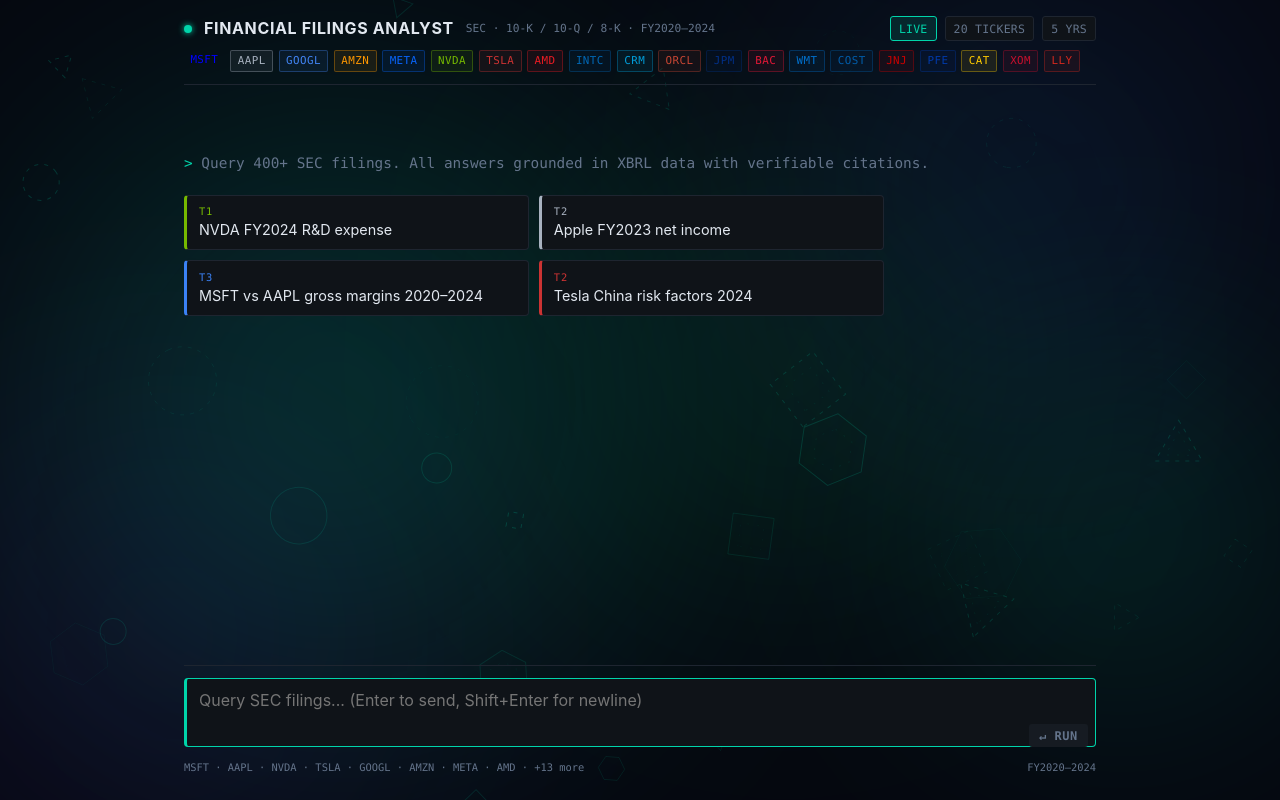
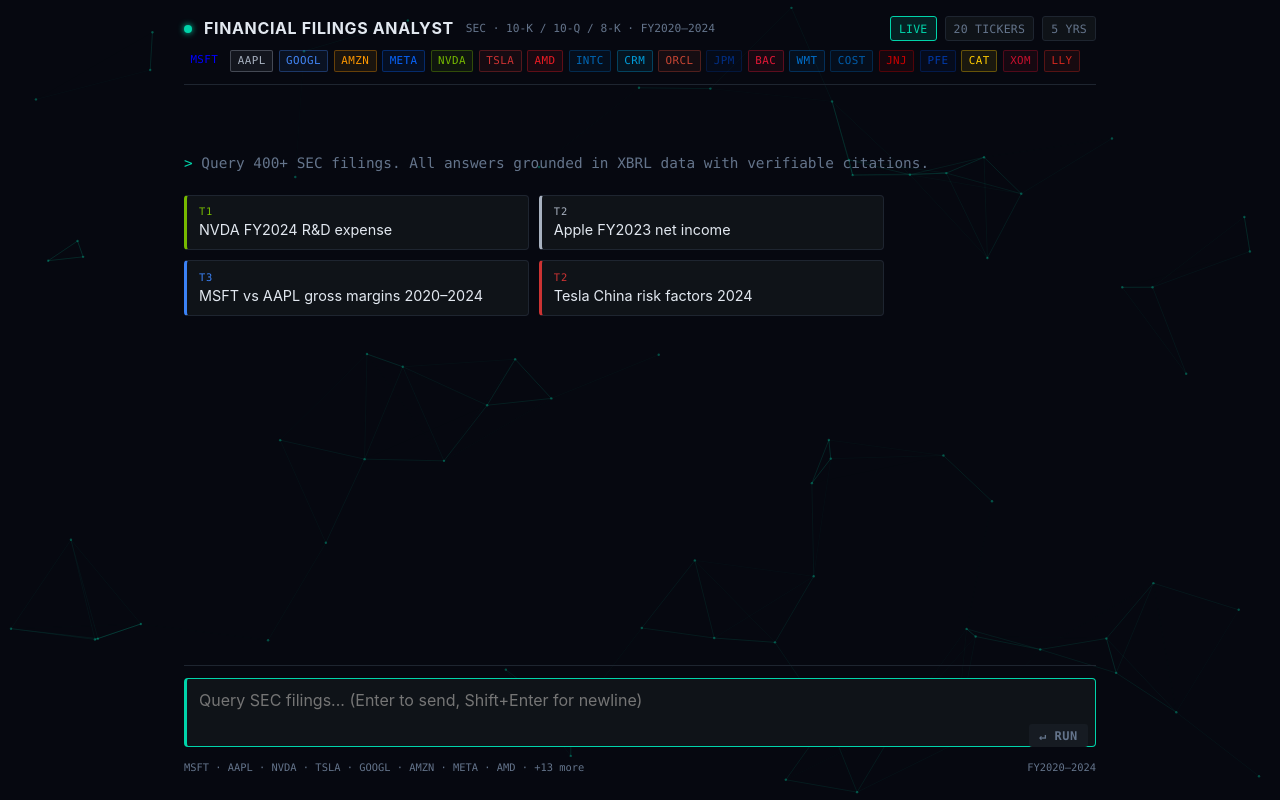
Before and after one commit to Ananya-d14/financial-filings-agent, a Next.js app in the folder frontend/: page / in a window 1280 px wide. Built offline with nearby package versions, Linux system fonts and the light colour scheme.

Commit message:
Replace aurora blobs with geometric lines animation (particle network + wireframe shapes)

```diff
--- a/frontend/app/globals.css
+++ b/frontend/app/globals.css
@@ -17,107 +17,6 @@
   --code-bg: #0d1117;
   --font-mono: ui-monospace, "SF Mono", Menlo, Consolas, monospace;
   --font-sans: ui-sans-serif, "Inter", system-ui, -apple-system, sans-serif;
-}
-
-/* ── Aurora Mesh Gradient ──────────────────────────────── */
-
-@keyframes orb-1 {
-  0%   { transform: translate(0%, 0%)    scale(1); }
-  33%  { transform: translate(15%, 20%)  scale(1.15); }
-  66%  { transform: translate(-10%, 15%) scale(0.9); }
-  100% { transform: translate(0%, 0%)    scale(1); }
-}
-@keyframes orb-2 {
-  0%   { transform: translate(0%, 0%)     scale(1); }
-  33%  { transform: translate(-20%, -10%) scale(1.1); }
-  66%  { transform: translate(10%, -20%)  scale(0.95); }
-  100% { transform: translate(0%, 0%)     scale(1); }
-}
-@keyframes orb-3 {
-  0%   { transform: translate(0%, 0%)    scale(1); }
-  33%  { transform: translate(20%, -15%) scale(1.2); }
-  66%  { transform: translate(-5%, 10%)  scale(0.85); }
-  100% { transform: translate(0%, 0%)    scale(1); }
-}
-@keyframes orb-4 {
-  0%   { transform: translate(0%, 0%)    scale(1); }
-  33%  { transform: translate(-15%, 10%) scale(1.05); }
-  66%  { transform: translate(20%, 15%)  scale(1.1); }
-  100% { transform: translate(0%, 0%)    scale(1); }
-}
-@keyframes orb-5 {
-  0%   { transform: translate(0%, 0%)    scale(1); }
-  33%  { transform: translate(10%, -20%) scale(0.9); }
-  66%  { transform: translate(-20%, 5%)  scale(1.15); }
-  100% { transform: translate(0%, 0%)    scale(1); }
-}
-
-/* Aurora container */
-.aurora {
-  position: fixed;
-  inset: 0;
-  z-index: 0;
-  overflow: hidden;
-  pointer-events: none;
-}
-
-/* Base orb styles */
-.aurora-orb {
-  position: absolute;
-  border-radius: 50%;
-  filter: blur(90px);
-  mix-blend-mode: screen;
-  will-change: transform;
-}
-
-/* Orb 1 — teal/green, top-left */
-.aurora-orb-1 {
-  width: 65vw;
-  height: 65vw;
-  top: -20%;
-  left: -15%;
-  background: radial-gradient(circle, rgba(0,212,170,0.22) 0%, transparent 70%);
-  animation: orb-1 22s ease-in-out infinite;
-}
-
-/* Orb 2 — deep blue, top-right */
-.aurora-orb-2 {
-  width: 55vw;
-  height: 55vw;
-  top: -15%;
-  right: -15%;
-  background: radial-gradient(circle, rgba(30,90,180,0.18) 0%, transparent 70%);
-  animation: orb-2 28s ease-in-out infinite;
-}
-
-/* Orb 3 — bright emerald, center */
-.aurora-orb-3 {
-  width: 45vw;
-  height: 45vw;
-  top: 20%;
-  left: 30%;
-  background: radial-gradient(circle, rgba(0,255,120,0.10) 0%, transparent 70%);
-  animation: orb-3 18s ease-in-out infinite;
-}
-
-/* Orb 4 — indigo/purple, bottom-left */
-.aurora-orb-4 {
-  width: 60vw;
-  height: 60vw;
-  bottom: -20%;
-  left: -10%;
-  background: radial-gradient(circle, rgba(80,40,180,0.14) 0%, transparent 70%);
-  animation: orb-4 25s ease-in-out infinite;
-}
-
-/* Orb 5 — teal accent, bottom-right */
-.aurora-orb-5 {
-  width: 50vw;
-  height: 50vw;
-  bottom: -15%;
-  right: -10%;
-  background: radial-gradient(circle, rgba(0,180,140,0.16) 0%, transparent 70%);
-  animation: orb-5 32s ease-in-out infinite;
 }
 
 /* ── Core layout ───────────────────────────────────────── */
@@ -142,8 +41,8 @@
   position: relative;
 }
 
-/* Content sits above aurora */
-body > *:not(.aurora) {
+/* Content sits above canvas */
+body > *:not(canvas) {
   position: relative;
   z-index: 1;
 }
--- a/frontend/app/layout.tsx
+++ b/frontend/app/layout.tsx
@@ -11,18 +11,7 @@
   return (
     <html lang="en">
       <body>
-        {/* Aurora color wash behind the canvas */}
-        <div className="aurora" aria-hidden="true">
-          <div className="aurora-orb aurora-orb-1" />
-          <div className="aurora-orb aurora-orb-2" />
-          <div className="aurora-orb aurora-orb-3" />
-          <div className="aurora-orb aurora-orb-4" />
-          <div className="aurora-orb aurora-orb-5" />
-        </div>
-
-        {/* Moving geometric shapes */}
         <BackgroundCanvas />
-
         {children}
       </body>
     </html>
--- a/frontend/components/BackgroundCanvas.tsx
+++ b/frontend/components/BackgroundCanvas.tsx
@@ -2,19 +2,16 @@
 
 import { useEffect, useRef } from "react";
 
-interface Shape {
+interface Particle {
   x: number;
   y: number;
   vx: number;
   vy: number;
-  size: number;
-  sides: number; // 3=triangle, 4=square, 6=hexagon, 0=circle
-  rotation: number;
-  rotSpeed: number;
-  opacity: number;
-  lineWidth: number;
-  dashed: boolean;
 }
+
+const CONNECTION_DISTANCE = 140;
+const PARTICLE_COUNT = 70;
+const LINE_COLOR = "0, 212, 170"; // --accent teal
 
 export function BackgroundCanvas() {
   const ref = useRef<HTMLCanvasElement>(null);
@@ -26,7 +23,7 @@
     if (!ctx) return;
 
     let raf: number;
-    let shapes: Shape[] = [];
+    let particles: Particle[] = [];
 
     const resize = () => {
       canvas.width = window.innerWidth;
@@ -35,83 +32,59 @@
     resize();
     window.addEventListener("resize", resize);
 
-    // Spawn shapes across the canvas
-    const TYPES = [3, 4, 6, 0]; // triangle, square, hex, circle
-    const COUNT = 28;
-
-    for (let i = 0; i < COUNT; i++) {
-      const size = 18 + Math.random() * 60;
-      shapes.push({
-        x: Math.random() * window.innerWidth,
-        y: Math.random() * window.innerHeight,
-        vx: (Math.random() - 0.5) * 0.5,
-        vy: (Math.random() - 0.5) * 0.5,
-        size,
-        sides: TYPES[Math.floor(Math.random() * TYPES.length)],
-        rotation: Math.random() * Math.PI * 2,
-        rotSpeed: (Math.random() - 0.5) * 0.012,
-        opacity: 0.07 + Math.random() * 0.13,
-        lineWidth: Math.random() > 0.5 ? 1 : 0.5,
-        dashed: Math.random() > 0.65,
+    // Spawn particles
+    for (let i = 0; i < PARTICLE_COUNT; i++) {
+      particles.push({
+        x: Math.random() * canvas.width,
+        y: Math.random() * canvas.height,
+        vx: (Math.random() - 0.5) * 0.4,
+        vy: (Math.random() - 0.5) * 0.4,
       });
     }
 
-    function polygon(n: number, r: number) {
-      ctx!.beginPath();
-      for (let i = 0; i < n; i++) {
-        const a = (i / n) * Math.PI * 2 - Math.PI / 2;
-        if (i === 0) ctx!.moveTo(Math.cos(a) * r, Math.sin(a) * r);
-        else ctx!.lineTo(Math.cos(a) * r, Math.sin(a) * r);
-      }
-      ctx!.closePath();
+    function draw() {
+      const W = canvas!.width;
+      const H = canvas!.height;
+      ctx!.clearRect(0, 0, W, H);
+
+      // Move particles
+      for (const p of particles) {
+        p.x += p.vx;
+        p.y += p.vy;
+        if (p.x < 0) p.x = W;
+        else if (p.x > W) p.x = 0;
+        if (p.y < 0) p.y = H;
+        else if (p.y > H) p.y = 0;
       }
 
-    function draw() {
-      ctx!.clearRect(0, 0, canvas!.width, canvas!.height);
+      // Draw connecting lines
+      for (let i = 0; i < particles.length; i++) {
+        for (let j = i + 1; j < particles.length; j++) {
+          const dx = particles[i].x - particles[j].x;
+          const dy = particles[i].y - particles[j].y;
+          const dist = Math.sqrt(dx * dx + dy * dy);
 
-      for (const s of shapes) {
-        // Drift
-        s.x += s.vx;
-        s.y += s.vy;
-        s.rotation += s.rotSpeed;
-
-        // Wrap around edges
-        const pad = s.size + 20;
-        if (s.x < -pad) s.x = canvas!.width + pad;
-        else if (s.x > canvas!.width + pad) s.x = -pad;
-        if (s.y < -pad) s.y = canvas!.height + pad;
-        else if (s.y > canvas!.height + pad) s.y = -pad;
-
-        ctx!.save();
-        ctx!.translate(s.x, s.y);
-        ctx!.rotate(s.rotation);
-        ctx!.strokeStyle = `rgba(0, 212, 170, ${s.opacity})`;
-        ctx!.lineWidth = s.lineWidth;
-        if (s.dashed) ctx!.setLineDash([4, 6]);
-        else ctx!.setLineDash([]);
-
-        if (s.sides === 0) {
-          // Circle
+          if (dist < CONNECTION_DISTANCE) {
+            const alpha = (1 - dist / CONNECTION_DISTANCE) * 0.25;
             ctx!.beginPath();
-          ctx!.arc(0, 0, s.size / 2, 0, Math.PI * 2);
-          ctx!.stroke();
-        } else {
-          polygon(s.sides, s.size / 2);
+            ctx!.strokeStyle = `rgba(${LINE_COLOR}, ${alpha})`;
+            ctx!.lineWidth = 0.8;
+            ctx!.moveTo(particles[i].x, particles[i].y);
+            ctx!.lineTo(particles[j].x, particles[j].y);
             ctx!.stroke();
           }
-
-        // Some large shapes get a second inner ring for depth
-        if (s.size > 50 && s.sides !== 0) {
-          ctx!.setLineDash([2, 8]);
-          ctx!.globalAlpha = 0.4;
-          polygon(s.sides, s.size / 3.5);
-          ctx!.stroke();
-          ctx!.globalAlpha = 1;
+        }
       }
 
-        ctx!.restore();
+      // Draw particle dots
+      for (const p of particles) {
+        ctx!.beginPath();
+        ctx!.arc(p.x, p.y, 1.2, 0, Math.PI * 2);
+        ctx!.fillStyle = `rgba(${LINE_COLOR}, 0.35)`;
+        ctx!.fill();
       }
 
+      // Draw geometric shapes as additional moving elements
       raf = requestAnimationFrame(draw);
     }
 
```
Lines whose indentation alone changed are shown as unchanged.
